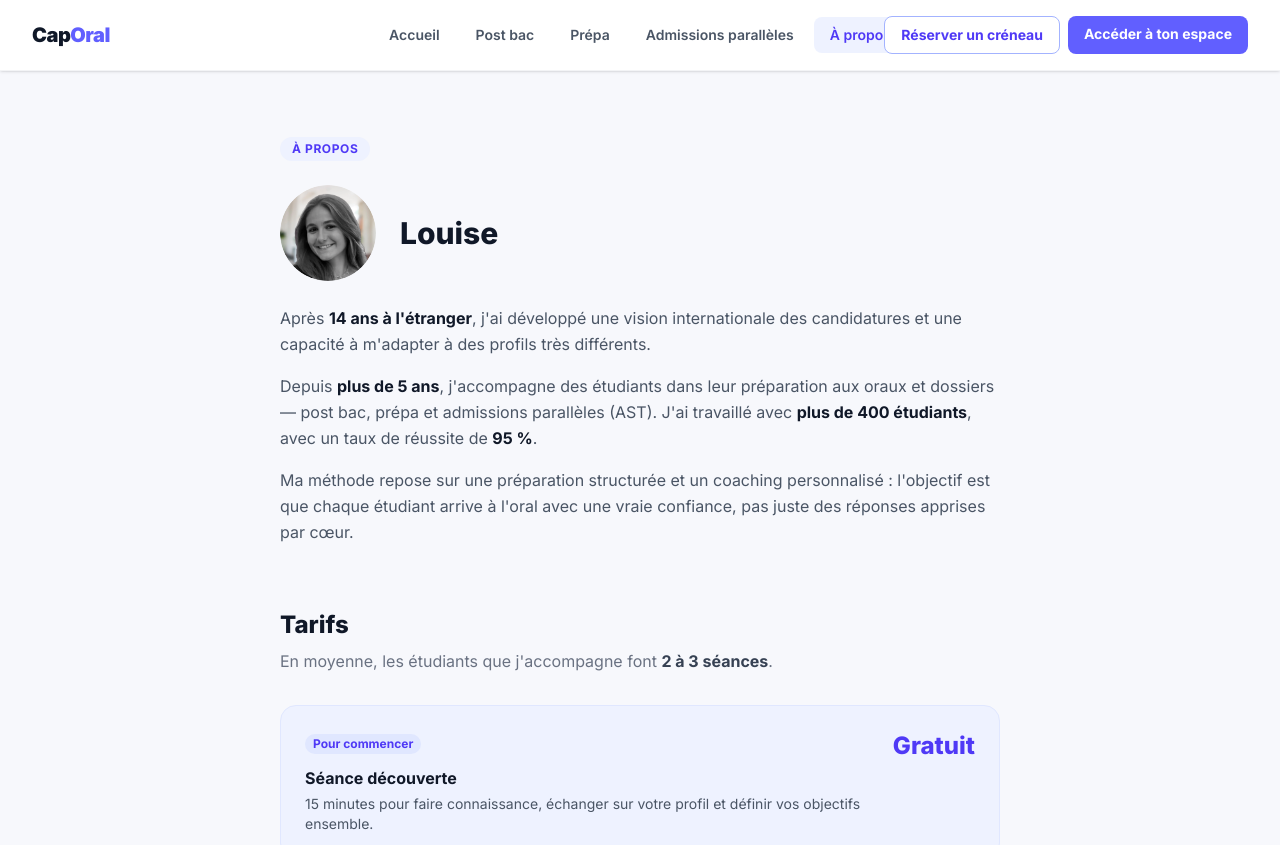
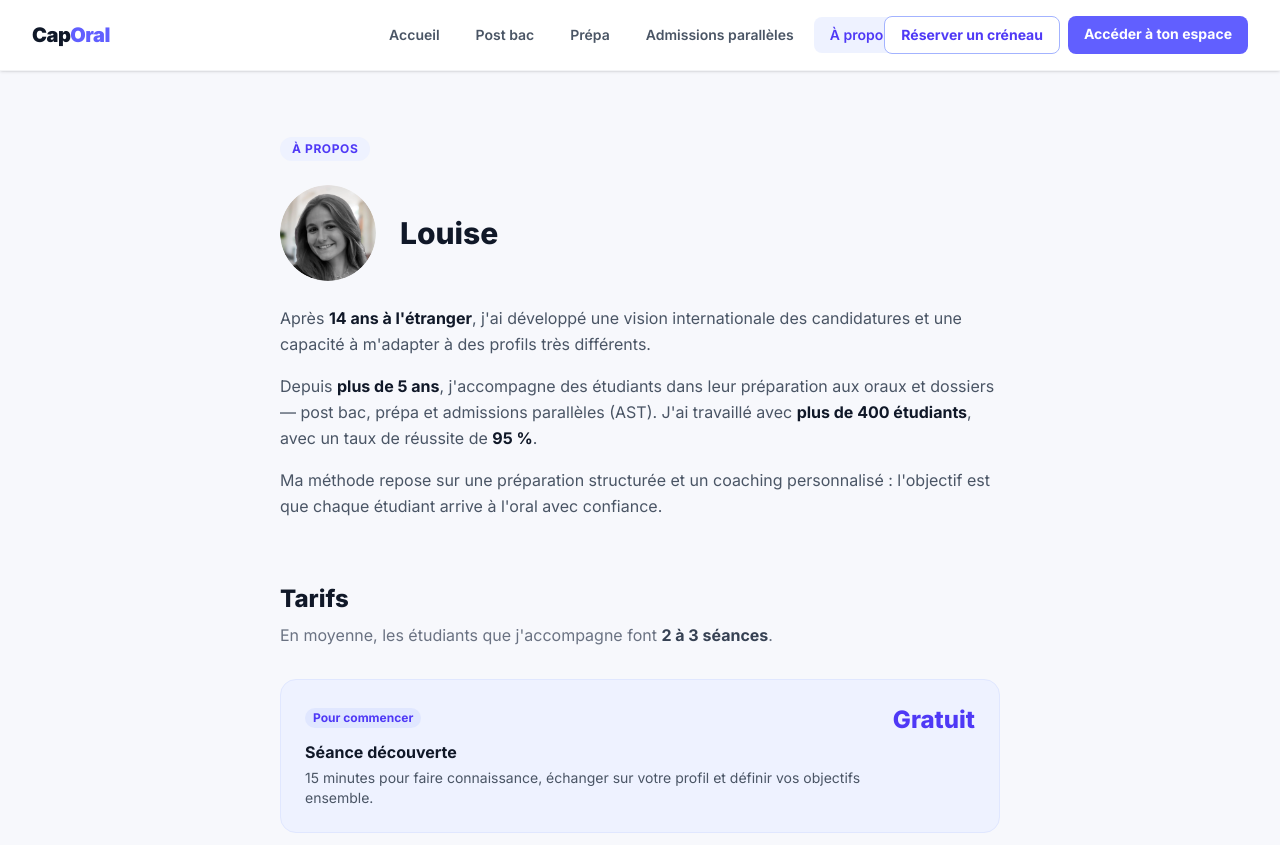
Before and after one commit to louiseheraud/presentation, a Next.js app: page /a-propos in a window 1280 px wide. Shown: the top 845 px of the page. Built offline with nearby package versions, Linux system fonts and the light colour scheme.

Commit message:
fix: update method description on À propos page
Co-Authored-By: Claude Sonnet 4.6 <noreply@anthropic.com>

```diff
--- a/app/a-propos/page.tsx
+++ b/app/a-propos/page.tsx
@@ -31,7 +31,7 @@ export default function AProposPage() {
               Depuis <strong className="text-gray-900">plus de 5 ans</strong>, j'accompagne des étudiants dans leur préparation aux oraux et dossiers — post bac, prépa et admissions parallèles (AST). J'ai travaillé avec <strong className="text-gray-900">plus de 400 étudiants</strong>, avec un taux de réussite de <strong className="text-gray-900">95 %</strong>.
             </p>
             <p>
-              Ma méthode repose sur une préparation structurée et un coaching personnalisé : l'objectif est que chaque étudiant arrive à l'oral avec une vraie confiance, pas juste des réponses apprises par cœur.
+              Ma méthode repose sur une préparation structurée et un coaching personnalisé : l'objectif est que chaque étudiant arrive à l'oral avec confiance.
             </p>
           </div>
         </section>
```
